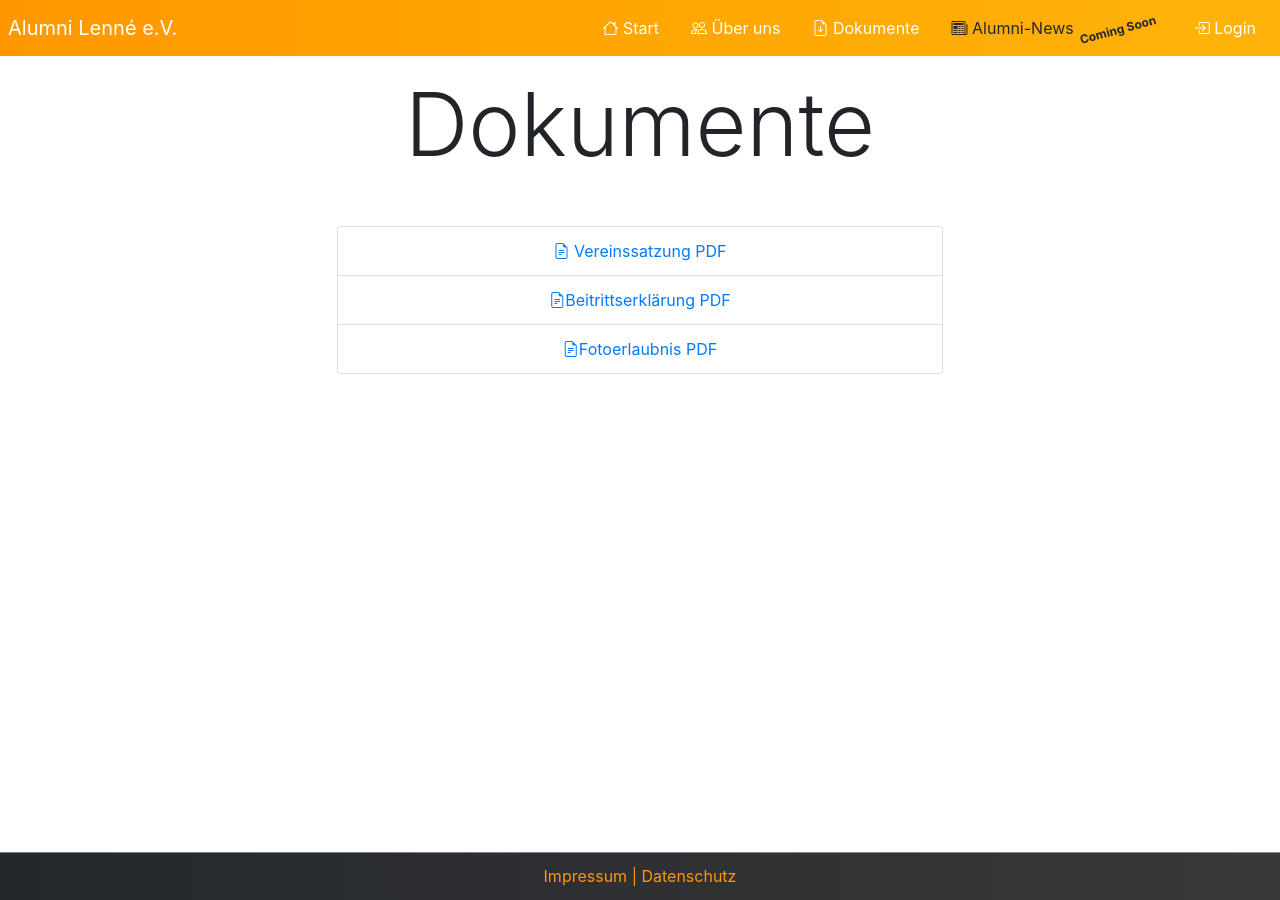
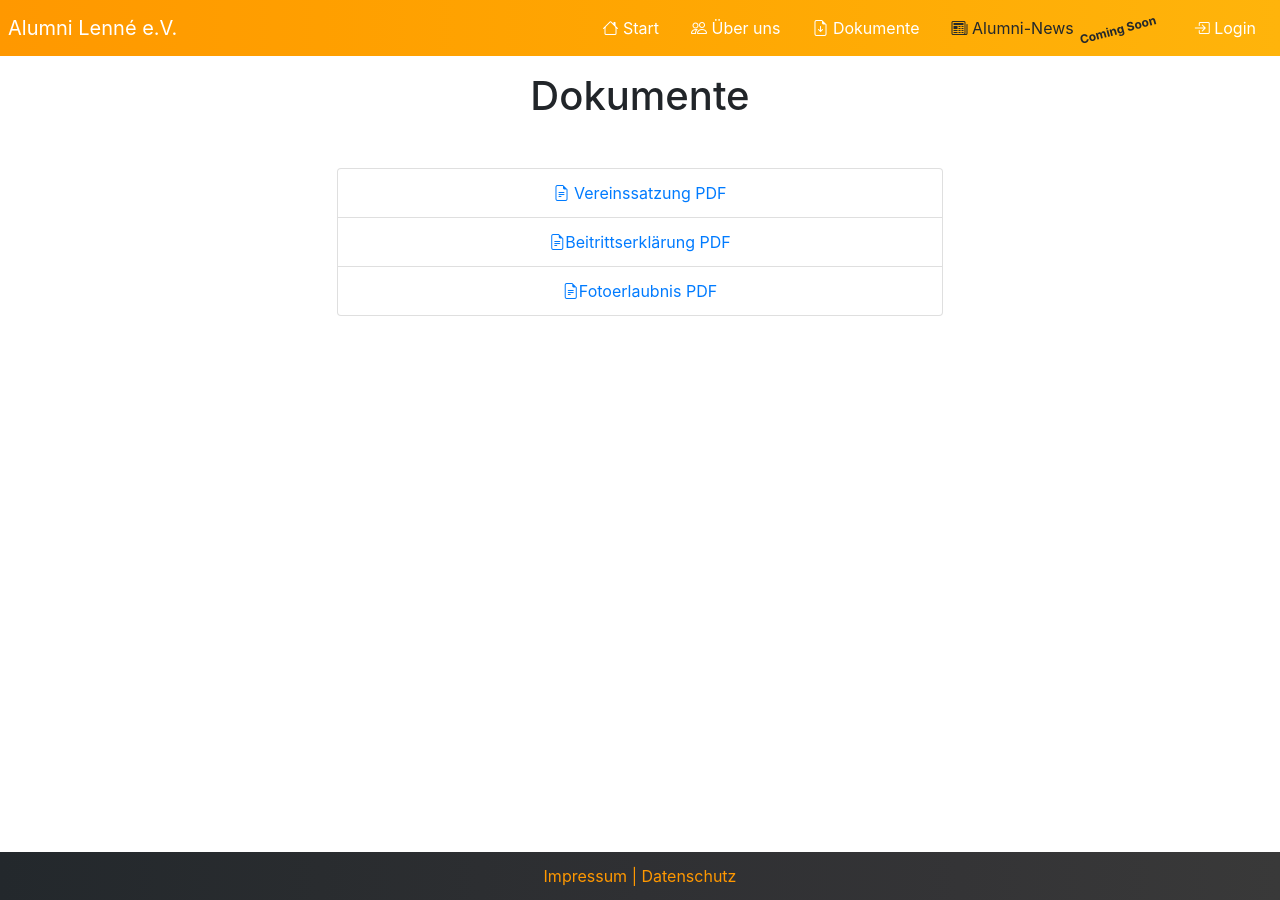
Before and after one commit to alumni-lenne/alumnipage, a Jekyll site: the page built from documents.html, in a window 1280 px wide. Built offline with Jekyll 4.4.1, drawn with Linux system fonts in a browser that asks for light colours; nearby versions of some CDN libraries.

Commit message:
fixed several display bugs

```diff
--- a/documents.html
+++ b/documents.html
@@ -5,7 +5,7 @@ title: "Dokumente"
 ---
 
 <div class="text-center">
-<h1 class="display-2 mb-5">{{ page.headline }}</h1>
+<h1 class="display-5 mb-5">{{ page.headline }}</h1>
 
 <ul class="list-group">
   <li class="list-group-item"><a target="_blank" href="{{site.baseurl}}/assets/docs/Satzung_Alumni_Lenne.pdf"><i class="bi bi-file-earmark-text"></i> Vereinssatzung PDF</a></li>
```
